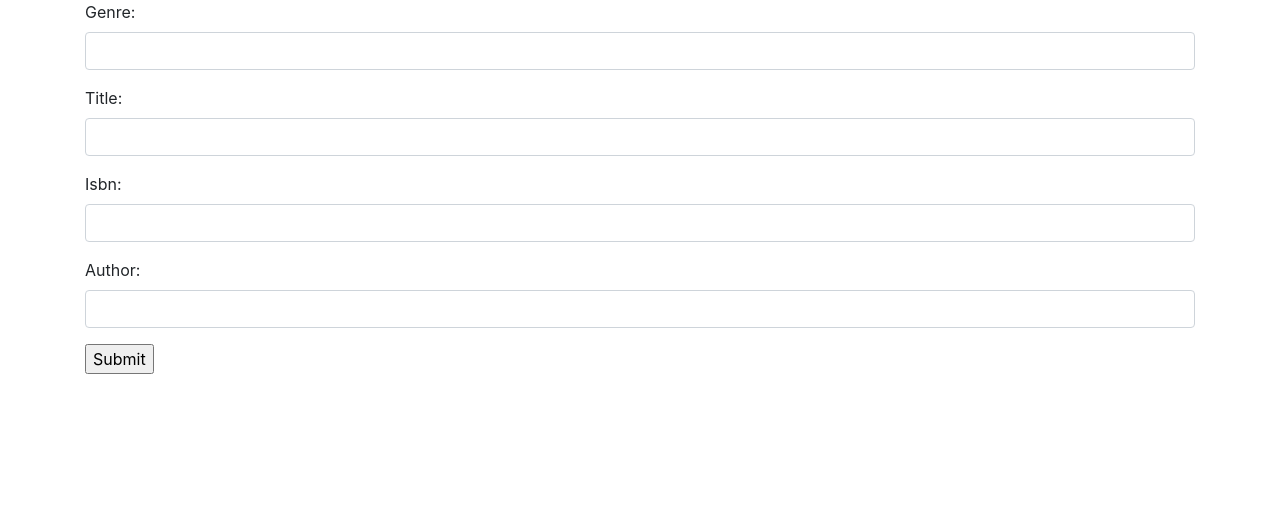
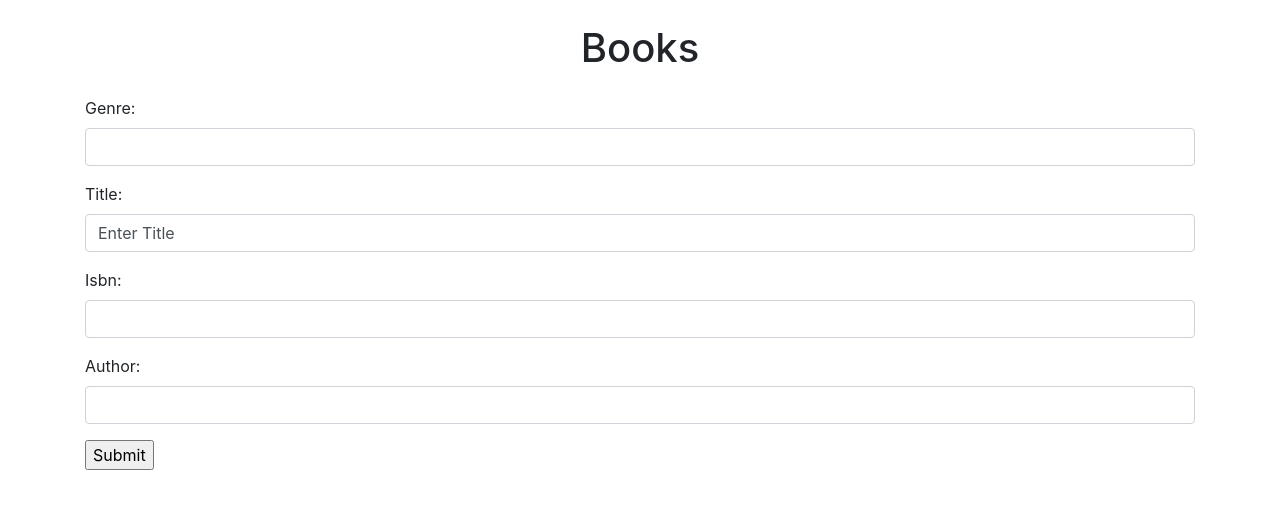
Before and after one commit to kausaratg/cbv_practice, a Django app: page /books/add/ in a window 1280 px wide. Shown: the top 509 px of the page. Run offline with Django 4.2, Linux system fonts and the light colour scheme; some libraries are stand-ins or nearby versions.

Commit message:
create view and update view

```diff
--- a/books/models.py
+++ b/books/models.py
@@ -1,4 +1,5 @@
 from django.db import models
+from django.template.defaultfilters import slugify
 
 # Create your models here.
 class Book(models.Model):
@@ -12,3 +13,8 @@ class Book(models.Model):
 
     def __str__(self):
         return self.title
+
+    def save(self, *args, **kwargs):
+        if not self.slug:
+            self.slug = slugify(self.title)
+        return super().save(*args, **kwargs)
--- a/books/templates/add.html
+++ b/books/templates/add.html
@@ -1,6 +1,7 @@
 {% extends 'base.html' %}
 {% block content %}
 <div class="container">
+    <h1 class="my-4 text-center">Books</h1>
     <form action="" method="POST">
         {% csrf_token %}
         {{form.as_p}}
--- a/books/urls.py
+++ b/books/urls.py
@@ -1,11 +1,12 @@
 from django.urls import path
-from .views import IndexView, BookDetailView, GenreView, AddBookView
+from .views import IndexView, BookDetailView, GenreView, AddBookView, AddEditView
 app_name='books'
 urlpatterns = [
     path('', IndexView.as_view(), name="index"),
     path('add/', AddBookView.as_view(), name="add"),
     path('g/<str:genre>', GenreView.as_view(), name="genre"),
     path('<slug:slug>/', BookDetailView.as_view(), name="book_detail"),
+    path('<slug:slug>/edit', AddEditView.as_view(), name="edit_detail"),
 
 
 ]
--- a/books/views.py
+++ b/books/views.py
@@ -1,6 +1,7 @@
+from re import template
 from django.shortcuts import render
 from books.models import Book
-from django.views.generic import TemplateView, DetailView, ListView, FormView
+from django.views.generic import TemplateView, DetailView, ListView, FormView, CreateView, UpdateView
 from django.db.models import F
 from django.utils import timezone
 from books.forms import AddForm
@@ -11,8 +12,9 @@ class IndexView(ListView):
     context_object_name = 'books'
     paginate_by = 4
 
-    def get_queryset(self):
-        return Book.objects.all()[:3]
+    # def get_queryset(self):
+    #     return Book.objects.all()[:3]
+
 
 
 
@@ -36,7 +38,28 @@ class GenreView(ListView):
     def get_queryset(self, *args, **kwargs):
         return Book.objects.filter(genre__icontains = self.kwargs.get('genre'))
 
-class AddBookView(FormView):
-    template_name='add.html'
+# class AddBookView(FormView):
+#     template_name='add.html'
+#     form_class = AddForm
+#     success_url = '/books/'
+
+#     def form_valid(self, form):
+#         form.save()
+#         return super().form_valid(form)
+
+
+class AddBookView(CreateView):
+    model = Book
+    template_name = 'add.html'
+    success_url = '/books/'
     form_class = AddForm
-    success_url = '/index/'
+    def get_initial(self, *args, **kwargs):
+        initial = super().get_initial(**kwargs)
+        initial['title'] = 'Enter Title'
+        return initial
+
+class AddEditView(UpdateView):
+    model = Book
+    template_name = 'add.html'
+    form_class = AddForm
+    success_url = '/books/'
```
